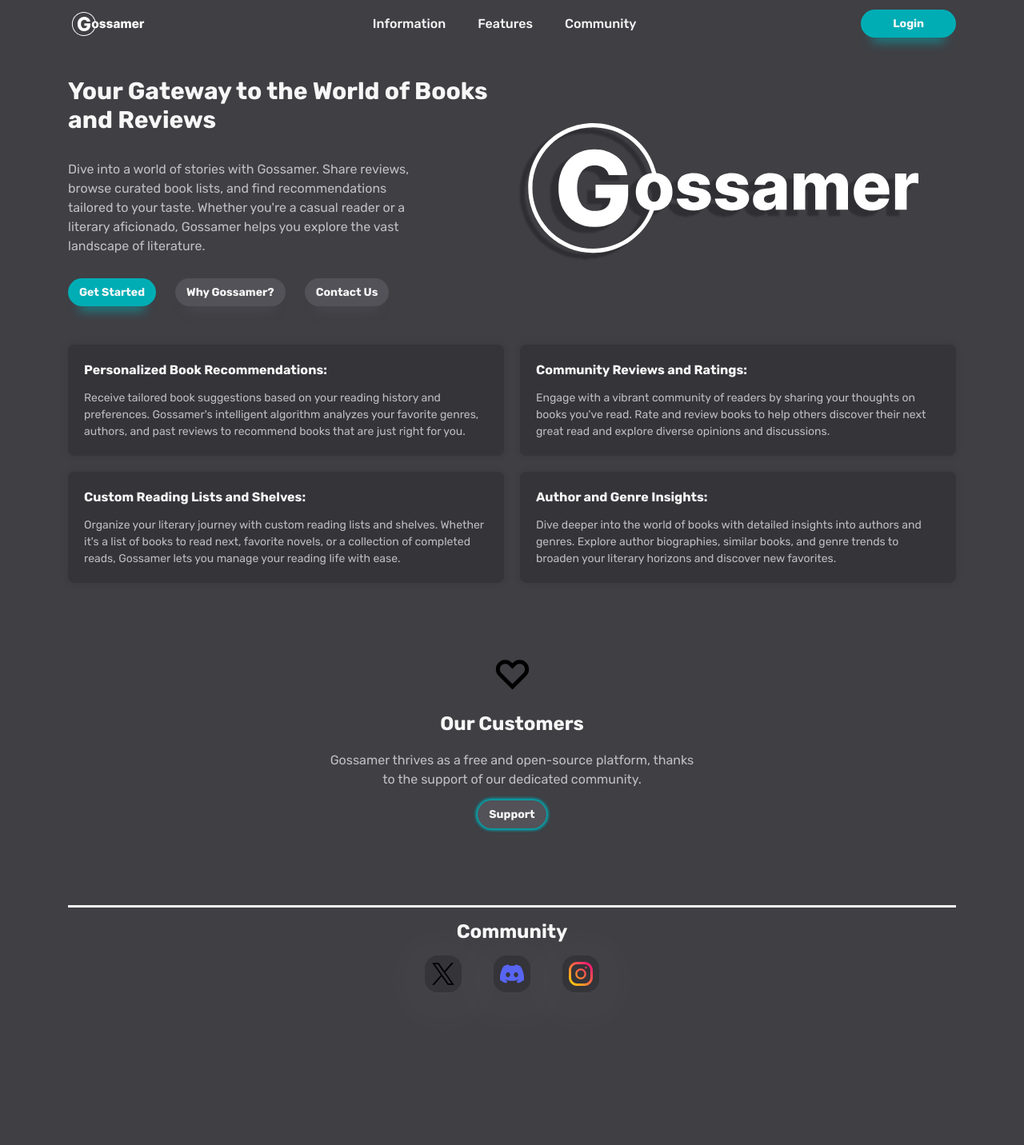
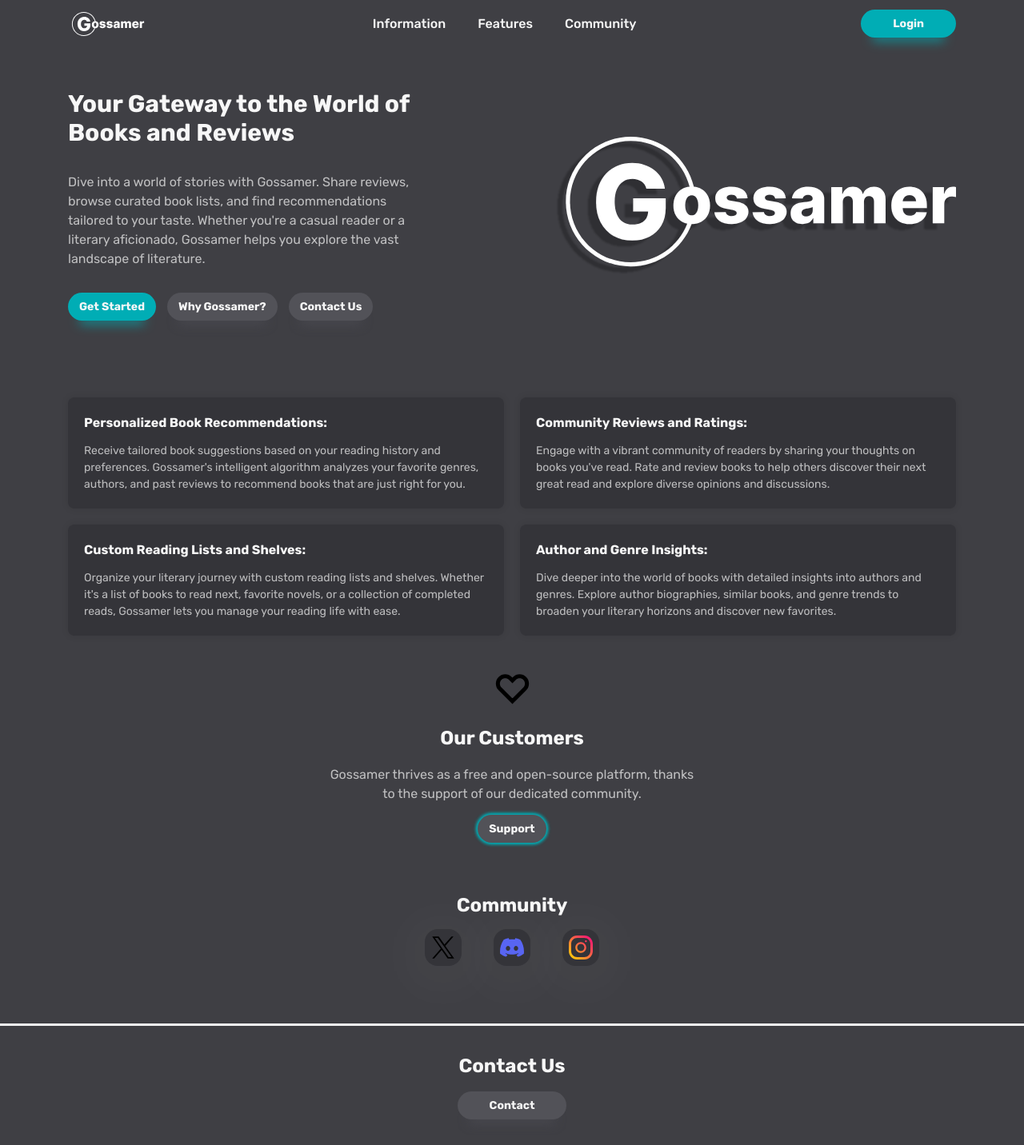
Before and after one commit to sweeppy/Gossamer, a React (Vite) app in the folder Frontend/: page / in a window 1280 px wide. Shown: the whole page at 80% size. Before the commit the page ends 1313 px from the top, so only its background shows below. Built offline with nearby package versions, Linux system fonts and the light colour scheme.

Commit message:
Make website more responsible | add footer

```diff
--- a/Frontend/src/Components/MainPage/Community.tsx
+++ b/Frontend/src/Components/MainPage/Community.tsx
@@ -2,7 +2,7 @@ const Community = () => {
   return (
     <section className="padding-block-900">
       <div className="container">
-        <div className="social-container upper-border padding-block-300">
+        <div className="social-container padding-block-300">
           <h2 className="fs-secondary-heading fw-bold">Community</h2>
           <ul role="list" className="social-list padding-block-300">
             <a href="">
--- /dev/null
+++ b/Frontend/src/Components/MainPage/ContactUs.tsx
@@ -0,0 +1,18 @@
+import { CSSProperties } from "react";
+
+const ContactUs = () => {
+  const flowSpace: CSSProperties = {
+    "--flow-spacer": "1em",
+  } as CSSProperties;
+  return (
+    <footer
+      className="primary-footer padding-block-700 upper-border flow"
+      style={flowSpace}
+    >
+      <h2 className="fs-secondary-heading fw-bold">Contact Us</h2>
+      <button className="button long-button">Contact</button>
+    </footer>
+  );
+};
+
+export default ContactUs;
--- a/Frontend/src/Components/MainPage/Information.tsx
+++ b/Frontend/src/Components/MainPage/Information.tsx
@@ -1,28 +1,30 @@
+import { CSSProperties } from "react";
+
 const Information = () => {
-  const marginRight = { marginRight: "1.5rem" };
+  const flowSpace: CSSProperties = {
+    "--flow-spacer": "1em",
+  } as CSSProperties;
   return (
-    <section className="">
-      <div className="container">
+    <section className="padding-block-900">
+      <div className="container ">
         <div className="even-columns vertical-align-center">
-          <div className="flow">
-            <h2 className="fs-primary-heading fw-bold">
+          <div className="flow align-text">
+            <h1 data-main className="fs-primary-heading fw-bold">
               Your Gateway to the World of Books and Reviews
-            </h2>
-            <p>
+            </h1>
+            <p data-full>
               Dive into a world of stories with Gossamer. Share reviews, browse
               curated book lists, and find recommendations tailored to your
               taste. Whether you're a casual reader or a literary aficionado,
               Gossamer helps you explore the vast landscape of literature.
             </p>
-            <button className="button primary-button" style={marginRight}>
-              Get Started
-            </button>
-            <button className="button" style={marginRight}>
-              Why Gossamer?
-            </button>
-            <button className="button">Contact Us</button>
+            <div className="horizontal-flow" style={flowSpace}>
+              <button className="button primary-button">Get Started</button>
+              <button className="button">Why Gossamer?</button>
+              <button className="button">Contact Us</button>
+            </div>
           </div>
-          <div>
+          <div className="flex-end">
             <img src="/images/logo.svg" alt="Gossamer" />
           </div>
         </div>
--- a/Frontend/src/Components/MainPage/Love.tsx
+++ b/Frontend/src/Components/MainPage/Love.tsx
@@ -6,7 +6,7 @@ const Love = () => {
   } as CSSProperties & { "--flow-spacer": string };
 
   return (
-    <section className="padding-block-900">
+    <section>
       <div className="container">
         <div className="love-container flow" style={flowSpacerStyle}>
           <img src="/icons/heart.svg" alt="heart" />
--- a/Frontend/src/Components/MainPage/MainPage.tsx
+++ b/Frontend/src/Components/MainPage/MainPage.tsx
@@ -1,4 +1,5 @@
 import Community from "./Community";
+import ContactUs from "./ContactUs";
 import Features from "./Features";
 import Information from "./Information";
 import Love from "./Love";
@@ -6,7 +7,7 @@ import Navigation from "./Navigation";
 
 const MainPage = () => {
   return (
-    <body>
+    <>
       <Navigation />
       <main>
         <Information />
@@ -14,7 +15,8 @@ const MainPage = () => {
         <Love />
         <Community />
       </main>
-    </body>
+      <ContactUs />
+    </>
   );
 };
 
--- a/Frontend/src/index.css
+++ b/Frontend/src/index.css
@@ -120,10 +120,19 @@ picture {
 body {
   background-color: var(--clr-primary);
 }
+h1[data-main] {
+  max-width: 25ch;
+}
 
 p:not([class]) {
   opacity: 0.7;
   max-width: 45ch;
+}
+@media (max-width: 50em) {
+  p[data-full],
+  h1[data-main] {
+    max-width: 100ch;
+  }
 }
 
 article {
@@ -133,7 +142,7 @@ article {
 /* Button */
 
 .button {
-  display: inline-flex;
+  display: inline-block;
   cursor: pointer;
   border: 0;
   text-decoration: none;
@@ -177,6 +186,21 @@ article {
 .primary-button:hover,
 .primary-button:focus-visible {
   background-color: var(--clr-accent-button-hover);
+}
+
+:where(.horizontal-flow :not(:first-child)) {
+  margin-left: var(--horizontal-space, 1em);
+}
+
+/* Input */
+.input {
+  background-color: var(--clr-primary-accent);
+  border: 0;
+  border-radius: 100vmax;
+  padding: var(--size-200);
+  padding-left: var(--size-400);
+  color: var(--clr-text);
+  outline: none;
 }
 
 /* Navigation */
@@ -378,14 +402,15 @@ article {
 }
 
 .even-columns {
-  display: grid;
+  display: flex;
   gap: 1rem;
+  flex-direction: column-reverse;
 }
 
 @media (min-width: 50em) {
   .even-columns {
-    grid-auto-flow: column;
-    grid-auto-columns: 1fr;
+    flex-direction: row;
+    justify-content: space-between;
   }
 }
 
@@ -447,3 +472,21 @@ article {
 .social-list li:focus {
   box-shadow: 0 0.5em 5em -0.5em var(--clr-text);
 }
+
+.align-text {
+  text-align: center;
+}
+
+@media (min-width: 50em) {
+  .align-text {
+    text-align: left;
+  }
+}
+
+/* Footer */
+.primary-footer {
+  display: flex;
+  flex-direction: column;
+  justify-content: center;
+  align-items: center;
+}
```
